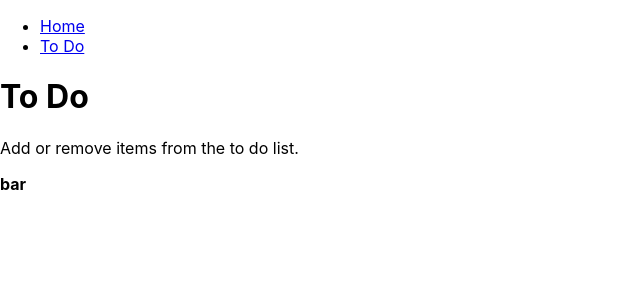
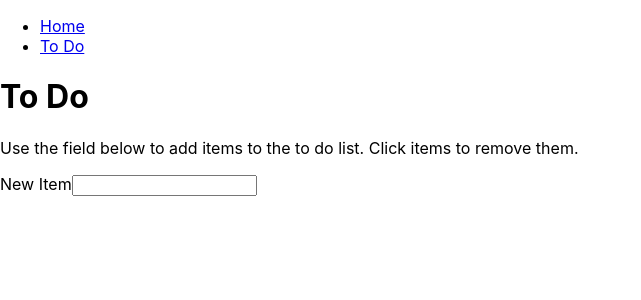
Before and after one commit to dlwiest/jazzhr-hackathon-2021, a React (Create React App) app: page /todo in a window 1280 px wide. Shown: the top 300 px of the page, without its empty margins (0-641 px from the left). Built offline with nearby package versions, Linux system fonts and the light colour scheme.

Commit message:
Added to do functionality

```diff
--- /dev/null
+++ b/src/components/views/Home/controller.ts
@@ -0,0 +1,8 @@
+import { useStores } from '../../../stores/'
+
+const ToDoController = () => {
+    const { toDoStore } = useStores()
+    return { toDoItems: toDoStore.items }
+}
+
+export default ToDoController
--- a/src/components/views/Home/index.tsx
+++ b/src/components/views/Home/index.tsx
@@ -1,10 +1,15 @@
+import useController from './controller'
+
 const Home = () => {
+    const { toDoItems } = useController()
     return (
         <div>
             <h1>Home</h1>
             <p>This is the Home view. We might provide a description of who we are, what the app does, or an overview of features or data here.
                 If we'd rather the user get straight into the app, redirect the user to the appropriate view for the "/" route in the routes file.
             </p>
+
+            <p>Current to do list items: <strong>{toDoItems.length}</strong></p>
         </div>
     )
 }
--- /dev/null
+++ b/src/components/views/ToDo/controller.ts
@@ -0,0 +1,26 @@
+import React, { useState } from 'react'
+import { useStores } from '../../../stores/'
+
+const ToDoController = () => {
+    const { toDoStore } = useStores()
+    const [newItemValue, setNewItemValue] = useState<string>('')
+
+    const onChangeNewItem = (e: React.ChangeEvent<HTMLInputElement>) => {
+        setNewItemValue(e.target.value)
+    }
+
+    const onAddItem = (e: React.FormEvent<HTMLFormElement>) => {
+        e.preventDefault()
+
+        toDoStore.addItem(newItemValue)
+        setNewItemValue('')
+    }
+
+    const onClickItem = (index: number) => {
+        toDoStore.removeItemByIndex(index)
+    }
+
+    return { newItemValue, onChangeNewItem, onAddItem, items: toDoStore.items, onClickItem }
+}
+
+export default ToDoController
--- a/src/components/views/ToDo/index.tsx
+++ b/src/components/views/ToDo/index.tsx
@@ -1,14 +1,21 @@
 import { observer } from 'mobx-react-lite'
-import { useStores } from '../../../stores/'
+import useController from './controller'
 
 const ToDo = observer(() => {
-    const { toDoStore } = useStores()
-    const { foo } = toDoStore
+    const { newItemValue, onChangeNewItem, onAddItem, items, onClickItem } = useController()
     return (
         <div>
             <h1>To Do</h1>
-            <p>Add or remove items from the to do list.</p>
-            <p><strong onClick={() => { toDoStore.changeFoo() } }>{foo}</strong></p>
+            <p>Use the field below to add items to the to do list. Click items to remove them.</p>
+
+            <form onSubmit={onAddItem}>
+                <label htmlFor="new_item">New Item</label>
+                <input id="new_item" value={newItemValue} onChange={onChangeNewItem} />
+            </form>
+
+            <ul>
+                {items.map((i: string, index: number) => <li key={index} onClick={() => { onClickItem(index) }}>{i}</li>)}
+            </ul>
         </div>
     )
 })
--- a/src/stores/index.ts
+++ b/src/stores/index.ts
@@ -5,7 +5,7 @@ class RootStore {
     public toDoStore: ToDoStore
 
     constructor() {
-        // Pass stores a reference to this on initialization.
+        // Pass stores a reference to RootStore on initialization.
         // This allows stores to access each other's properties as needed.
         this.toDoStore = new ToDoStore(this)
     }
--- a/src/stores/toDo.store.ts
+++ b/src/stores/toDo.store.ts
@@ -3,20 +3,22 @@ import RootStore from '.'
 
 class ToDoStore {
     private rootStore: RootStore
-    public foo: string = 'bar'
+    public items: string[] = []
 
     constructor(rootStore: RootStore) {
         this.rootStore = rootStore
+
         makeObservable(this, {
-            foo: observable,
+            items: observable,
         })
     }
 
-    changeFoo() {
-        console.log('changing foo')
-        runInAction(() => {
-            this.foo = 'bat'
-        })
+    addItem = (newItem: string) => {
+        runInAction(() => { this.items = this.items.concat([newItem]) })
+    }
+
+    removeItemByIndex = (index: number) => {
+        runInAction(() => { this.items.splice(index, 1) })
     }
 }
 
```
